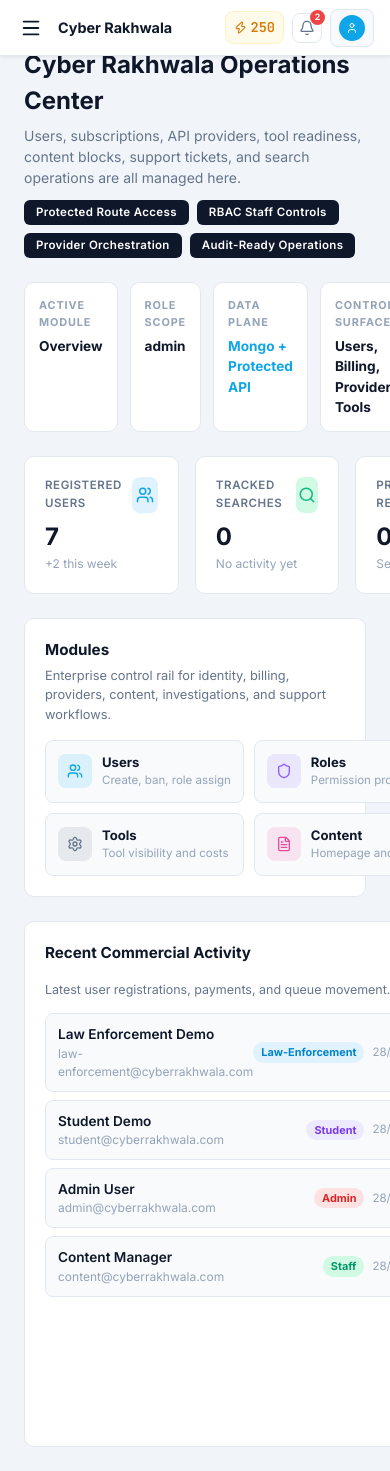
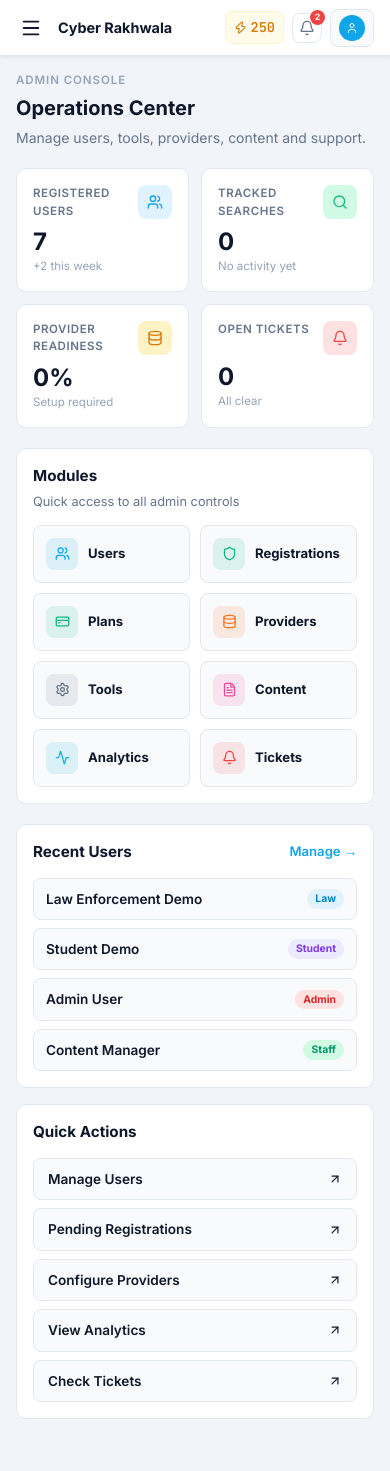
Before and after one commit to dipanshachauhan303-cmd/cyber-rakhwala-frontend, a React (Vite) app: page /admin/dashboard in a window 390 px wide. After the commit the page ends 1435 px from the top, so only its background shows below. Built offline with nearby package versions, Linux system fonts and the light colour scheme; sample sign-in values are in the browser's storage.

Commit message:
admin dashboard mobile responsive

```diff
--- a/src/pages/admin/Dashboard.jsx
+++ b/src/pages/admin/Dashboard.jsx
@@ -4,21 +4,21 @@ import Sidebar from '../../components/shared/Sidebar.jsx'
 import Topbar from '../../components/shared/Topbar.jsx'
 import {
   Users, Zap, Search, Shield, Activity,
-  TrendingUp, AlertTriangle, CheckCircle,
-  Clock, ArrowUpRight, Settings, Database,
-  CreditCard, Bell, FileText
+  AlertTriangle, CheckCircle, ArrowUpRight,
+  Settings, Database, CreditCard, Bell,
+  FileText, BarChart2
 } from 'lucide-react'
 
 const RECENT_USERS = [
-  { name: 'Law Enforcement Demo', email: 'law-enforcement@cyberrakhwala.com', role: 'law-enforcement', status: 'active', joined: '28/6/2026' },
-  { name: 'Student Demo', email: 'student@cyberrakhwala.com', role: 'student', status: 'active', joined: '28/6/2026' },
-  { name: 'Admin User', email: 'admin@cyberrakhwala.com', role: 'admin', status: 'active', joined: '28/6/2026' },
-  { name: 'Content Manager', email: 'content@cyberrakhwala.com', role: 'staff', status: 'active', joined: '28/6/2026' },
+  { name: 'Law Enforcement Demo', email: 'law@demo.com', role: 'law-enforcement', joined: '28/6/2026' },
+  { name: 'Student Demo', email: 'student@demo.com', role: 'student', joined: '28/6/2026' },
+  { name: 'Admin User', email: 'admin@demo.com', role: 'admin', joined: '28/6/2026' },
+  { name: 'Content Manager', email: 'content@demo.com', role: 'staff', joined: '28/6/2026' },
 ]
 
 const MODULES = [
   { icon: Users, label: 'Users', desc: 'Create, ban, role assign', path: '/admin/users', color: '#0ea5e9' },
-  { icon: Shield, label: 'Roles', desc: 'Permission profiles', path: '/admin/roles', color: '#8b5cf6' },
+  { icon: Shield, label: 'Registrations', desc: 'Approve/reject officers', path: '/admin/registrations', color: '#10b981' },
   { icon: CreditCard, label: 'Plans', desc: 'Credits & subscriptions', path: '/admin/plans', color: '#10b981' },
   { icon: Database, label: 'Providers', desc: 'External API connectors', path: '/admin/providers', color: '#f97316' },
   { icon: Settings, label: 'Tools', desc: 'Tool visibility and costs', path: '/admin/tools', color: '#64748b' },
@@ -37,6 +37,8 @@ const ROLE_COLORS = {
 export default function AdminDashboard() {
   const navigate = useNavigate()
   const [user, setUser] = useState({})
+  const [isMobile, setIsMobile] = useState(false)
+  const [mobileMenuOpen, setMobileMenuOpen] = useState(false)
 
   useEffect(() => {
     const stored = localStorage.getItem('cr_user')
@@ -44,60 +46,36 @@ export default function AdminDashboard() {
     const parsed = JSON.parse(stored)
     if (parsed.role !== 'admin') { navigate('/login'); return }
     setUser(parsed)
+    const fn = () => setIsMobile(window.innerWidth <= 768)
+    fn()
+    window.addEventListener('resize', fn)
+    return () => window.removeEventListener('resize', fn)
   }, [navigate])
 
   return (
     <div style={{ display: 'flex', minHeight: '100vh', background: '#f1f5f9' }}>
-      <Sidebar role="admin" />
+      <Sidebar role="admin" mobileOpen={mobileMenuOpen} onClose={() => setMobileMenuOpen(false)} />
 
-      <div style={{ flex: 1, display: 'flex', flexDirection: 'column', overflow: 'hidden' }}>
-        <Topbar user={{ ...user, credits: null }} />
+      <div style={{ flex: 1, display: 'flex', flexDirection: 'column', overflow: 'hidden', paddingTop: isMobile ? '56px' : '0' }}>
+        <Topbar user={user} onMenuClick={() => setMobileMenuOpen(true)} />
 
-        <main style={{ flex: 1, overflowY: 'auto', padding: '24px' }}>
+        <main style={{ flex: 1, overflowY: 'auto', padding: isMobile ? '16px' : '24px' }}>
 
           {/* Header */}
-          <div style={{ marginBottom: '24px' }}>
-            <p style={{ fontSize: '0.78rem', color: '#94a3b8', fontWeight: 600, textTransform: 'uppercase', letterSpacing: '0.08em', marginBottom: '4px' }}>
-              Hidden Admin Console
+          <div style={{ marginBottom: '20px' }}>
+            <p style={{ fontSize: '0.72rem', color: '#94a3b8', fontWeight: 600, textTransform: 'uppercase', letterSpacing: '0.08em', marginBottom: '4px' }}>
+              Admin Console
             </p>
-            <h1 style={{ fontSize: '1.5rem', fontWeight: 700, color: '#0f172a', marginBottom: '6px' }}>
-              Cyber Rakhwala Operations Center
+            <h1 style={{ fontSize: isMobile ? '1.25rem' : '1.5rem', fontWeight: 700, color: '#0f172a', marginBottom: '4px' }}>
+              Operations Center
             </h1>
-            <p style={{ color: '#64748b', fontSize: '0.875rem', maxWidth: '600px' }}>
-              Users, subscriptions, API providers, tool readiness, content blocks, support tickets, and search operations are all managed here.
+            <p style={{ color: '#64748b', fontSize: '0.875rem' }}>
+              Manage users, tools, providers, content and support.
             </p>
-
-            {/* Tags */}
-            <div style={{ display: 'flex', gap: '8px', marginTop: '12px', flexWrap: 'wrap' }}>
-              {['Protected Route Access', 'RBAC Staff Controls', 'Provider Orchestration', 'Audit-Ready Operations'].map((tag) => (
-                <span key={tag} style={{ background: '#0f172a', color: '#ffffff', fontSize: '0.72rem', fontWeight: 600, padding: '4px 12px', borderRadius: '6px', letterSpacing: '0.03em' }}>
-                  {tag}
-                </span>
-              ))}
-            </div>
-          </div>
-
-          {/* Meta info bar */}
-          <div style={{ display: 'grid', gridTemplateColumns: 'repeat(4, 1fr)', gap: '12px', marginBottom: '24px' }}>
-            {[
-              { label: 'Active Module', value: 'Overview', color: '#0f172a' },
-              { label: 'Role Scope', value: 'admin', color: '#0f172a' },
-              { label: 'Data Plane', value: 'Mongo + Protected API', color: '#0ea5e9' },
-              { label: 'Control Surface', value: 'Users, Billing, Providers, Tools', color: '#0f172a' },
-            ].map((item) => (
-              <div key={item.label} className="cr-card" style={{ padding: '14px' }}>
-                <p style={{ fontSize: '0.68rem', color: '#94a3b8', fontWeight: 700, textTransform: 'uppercase', letterSpacing: '0.08em', marginBottom: '6px' }}>
-                  {item.label}
-                </p>
-                <p style={{ fontSize: '0.85rem', fontWeight: 700, color: item.color }}>
-                  {item.value}
-                </p>
-              </div>
-            ))}
           </div>
 
           {/* KPI Stats */}
-          <div style={{ display: 'grid', gridTemplateColumns: 'repeat(4, 1fr)', gap: '16px', marginBottom: '24px' }}>
+          <div style={{ display: 'grid', gridTemplateColumns: isMobile ? '1fr 1fr' : 'repeat(4, 1fr)', gap: '12px', marginBottom: '20px' }}>
             {[
               { label: 'Registered Users', value: '7', icon: Users, color: '#0ea5e9', bg: '#e0f2fe', trend: '+2 this week' },
               { label: 'Tracked Searches', value: '0', icon: Search, color: '#10b981', bg: '#d1fae5', trend: 'No activity yet' },
@@ -106,28 +84,27 @@ export default function AdminDashboard() {
             ].map((stat) => {
               const Icon = stat.icon
               return (
-                <div key={stat.label} className="cr-card" style={{ padding: '20px' }}>
-                  <div style={{ display: 'flex', alignItems: 'flex-start', justifyContent: 'space-between', marginBottom: '12px' }}>
+                <div key={stat.label} className="cr-card" style={{ padding: '16px' }}>
+                  <div style={{ display: 'flex', alignItems: 'flex-start', justifyContent: 'space-between', marginBottom: '10px' }}>
                     <p style={{ fontSize: '0.72rem', color: '#64748b', fontWeight: 600, textTransform: 'uppercase', letterSpacing: '0.05em' }}>
                       {stat.label}
                     </p>
-                    <div style={{ width: '36px', height: '36px', background: stat.bg, borderRadius: '8px', display: 'flex', alignItems: 'center', justifyContent: 'center' }}>
-                      <Icon size={18} color={stat.color} />
+                    <div style={{ width: '34px', height: '34px', background: stat.bg, borderRadius: '8px', display: 'flex', alignItems: 'center', justifyContent: 'center', flexShrink: 0 }}>
+                      <Icon size={16} color={stat.color} />
                     </div>
                   </div>
-                  <p className="stat-number">{stat.value}</p>
-                  <p style={{ fontSize: '0.75rem', color: '#94a3b8', marginTop: '6px' }}>{stat.trend}</p>
+                  <p className="stat-number" style={{ fontSize: '1.75rem' }}>{stat.value}</p>
+                  <p style={{ fontSize: '0.72rem', color: '#94a3b8', marginTop: '4px' }}>{stat.trend}</p>
                 </div>
               )
             })}
           </div>
 
-          {/* Modules grid */}
-          <div className="cr-card" style={{ padding: '20px', marginBottom: '24px' }}>
+          {/* Modules */}
+          <div className="cr-card" style={{ padding: isMobile ? '16px' : '20px', marginBottom: '20px' }}>
             <h3 style={{ fontSize: '0.95rem', fontWeight: 700, color: '#0f172a', marginBottom: '4px' }}>Modules</h3>
-            <p style={{ fontSize: '0.8rem', color: '#64748b', marginBottom: '16px' }}>Enterprise control rail for identity, billing, providers, content, investigations, and support workflows.</p>
-
-            <div style={{ display: 'grid', gridTemplateColumns: 'repeat(4, 1fr)', gap: '10px' }}>
+            <p style={{ fontSize: '0.8rem', color: '#64748b', marginBottom: '14px' }}>Quick access to all admin controls</p>
+            <div style={{ display: 'grid', gridTemplateColumns: isMobile ? '1fr 1fr' : 'repeat(4, 1fr)', gap: '10px' }}>
               {MODULES.map((mod) => {
                 const Icon = mod.icon
                 return (
@@ -135,27 +112,21 @@ export default function AdminDashboard() {
                     key={mod.label}
                     onClick={() => navigate(mod.path)}
                     style={{
-                      display: 'flex',
-                      alignItems: 'center',
-                      gap: '10px',
-                      padding: '12px',
-                      background: '#f8fafc',
-                      border: '1px solid #e2e8f0',
-                      borderRadius: '8px',
-                      cursor: 'pointer',
-                      textAlign: 'left',
+                      display: 'flex', alignItems: 'center', gap: '10px',
+                      padding: '12px', background: '#f8fafc',
+                      border: '1px solid #e2e8f0', borderRadius: '8px',
+                      cursor: 'pointer', textAlign: 'left', width: '100%',
                       transition: 'all 0.15s ease',
-                      width: '100%',
                     }}
                     onMouseEnter={e => { e.currentTarget.style.borderColor = '#cbd5e1'; e.currentTarget.style.background = '#ffffff' }}
                     onMouseLeave={e => { e.currentTarget.style.borderColor = '#e2e8f0'; e.currentTarget.style.background = '#f8fafc' }}
                   >
-                    <div style={{ width: '34px', height: '34px', background: mod.color + '20', borderRadius: '8px', display: 'flex', alignItems: 'center', justifyContent: 'center', flexShrink: 0 }}>
-                      <Icon size={16} color={mod.color} />
+                    <div style={{ width: '32px', height: '32px', background: mod.color + '20', borderRadius: '8px', display: 'flex', alignItems: 'center', justifyContent: 'center', flexShrink: 0 }}>
+                      <Icon size={15} color={mod.color} />
                     </div>
                     <div style={{ minWidth: 0 }}>
                       <p style={{ fontSize: '0.82rem', fontWeight: 700, color: '#0f172a' }}>{mod.label}</p>
-                      <p style={{ fontSize: '0.72rem', color: '#94a3b8', whiteSpace: 'nowrap', overflow: 'hidden', textOverflow: 'ellipsis' }}>{mod.desc}</p>
+                      {!isMobile && <p style={{ fontSize: '0.72rem', color: '#94a3b8', overflow: 'hidden', textOverflow: 'ellipsis', whiteSpace: 'nowrap' }}>{mod.desc}</p>}
                     </div>
                   </button>
                 )
@@ -164,82 +135,54 @@ export default function AdminDashboard() {
           </div>
 
           {/* Bottom grid */}
-          <div style={{ display: 'grid', gridTemplateColumns: '1fr 1fr', gap: '20px' }}>
+          <div style={{ display: 'grid', gridTemplateColumns: isMobile ? '1fr' : '1fr 1fr', gap: '16px' }}>
 
             {/* Recent users */}
-            <div className="cr-card" style={{ padding: '20px' }}>
-              <h3 style={{ fontSize: '0.95rem', fontWeight: 700, color: '#0f172a', marginBottom: '16px' }}>Recent Commercial Activity</h3>
-              <p style={{ fontSize: '0.78rem', color: '#64748b', marginBottom: '14px' }}>Latest user registrations, payments, and queue movement.</p>
-
+            <div className="cr-card" style={{ padding: isMobile ? '16px' : '20px' }}>
+              <div style={{ display: 'flex', alignItems: 'center', justifyContent: 'space-between', marginBottom: '14px' }}>
+                <h3 style={{ fontSize: '0.95rem', fontWeight: 700, color: '#0f172a' }}>Recent Users</h3>
+                <button onClick={() => navigate('/admin/users')} style={{ fontSize: '0.82rem', color: '#0ea5e9', fontWeight: 600, background: 'none', border: 'none', cursor: 'pointer' }}>
+                  Manage →
+                </button>
+              </div>
               <div style={{ display: 'flex', flexDirection: 'column', gap: '8px' }}>
                 {RECENT_USERS.map((u) => {
                   const rc = ROLE_COLORS[u.role] || ROLE_COLORS.staff
                   return (
-                    <div
-                      key={u.email}
-                      style={{ display: 'flex', alignItems: 'center', justifyContent: 'space-between', padding: '10px 12px', background: '#f8fafc', borderRadius: '8px', border: '1px solid #e2e8f0' }}
-                    >
-                      <div>
+                    <div key={u.email} style={{ display: 'flex', alignItems: 'center', justifyContent: 'space-between', padding: '10px 12px', background: '#f8fafc', borderRadius: '8px', border: '1px solid #e2e8f0' }}>
+                      <div style={{ minWidth: 0 }}>
                         <p style={{ fontSize: '0.85rem', fontWeight: 600, color: '#0f172a' }}>{u.name}</p>
-                        <p style={{ fontSize: '0.75rem', color: '#94a3b8' }}>{u.email}</p>
+                        {!isMobile && <p style={{ fontSize: '0.72rem', color: '#94a3b8' }}>{u.email}</p>}
                       </div>
-                      <div style={{ display: 'flex', alignItems: 'center', gap: '8px' }}>
-                        <span style={{ background: rc.bg, color: rc.color, fontSize: '0.68rem', fontWeight: 700, padding: '2px 8px', borderRadius: '20px', textTransform: 'capitalize', whiteSpace: 'nowrap' }}>
-                          {u.role}
+                      <span style={{ background: rc.bg, color: rc.color, fontSize: '0.65rem', fontWeight: 700, padding: '2px 8px', borderRadius: '20px', textTransform: 'capitalize', whiteSpace: 'nowrap', marginLeft: '8px' }}>
+                        {u.role === 'law-enforcement' ? 'Law' : u.role}
                       </span>
-                        <span style={{ fontSize: '0.72rem', color: '#94a3b8' }}>{u.joined}</span>
-                      </div>
                     </div>
                   )
                 })}
               </div>
             </div>
 
-            {/* Support + Runtime health */}
-            <div style={{ display: 'flex', flexDirection: 'column', gap: '16px' }}>
-              <div className="cr-card" style={{ padding: '20px' }}>
-                <h3 style={{ fontSize: '0.95rem', fontWeight: 700, color: '#0f172a', marginBottom: '4px' }}>Support + Runtime Health</h3>
-                <p style={{ fontSize: '0.78rem', color: '#64748b', marginBottom: '14px' }}>Ticket queue and current configuration counts.</p>
-                <div style={{ display: 'grid', gridTemplateColumns: '1fr 1fr', gap: '10px' }}>
-                  {[
-                    { label: 'Settings Records', value: '0' },
-                    { label: 'Feature Toggles', value: '0' },
-                  ].map((item) => (
-                    <div key={item.label} style={{ background: '#f8fafc', borderRadius: '8px', padding: '14px', border: '1px solid #e2e8f0' }}>
-                      <p style={{ fontSize: '0.72rem', color: '#94a3b8', fontWeight: 600, textTransform: 'uppercase', letterSpacing: '0.05em', marginBottom: '6px' }}>
-                        {item.label}
-                      </p>
-                      <p className="stat-number" style={{ fontSize: '1.5rem' }}>{item.value}</p>
-                    </div>
-                  ))}
-                </div>
-              </div>
-
-              <div className="cr-card" style={{ padding: '20px' }}>
+            {/* Quick Actions */}
+            <div className="cr-card" style={{ padding: isMobile ? '16px' : '20px' }}>
               <h3 style={{ fontSize: '0.95rem', fontWeight: 700, color: '#0f172a', marginBottom: '14px' }}>Quick Actions</h3>
               <div style={{ display: 'flex', flexDirection: 'column', gap: '8px' }}>
                 {[
                   { label: 'Manage Users', path: '/admin/users', color: '#0ea5e9' },
+                  { label: 'Pending Registrations', path: '/admin/registrations', color: '#10b981' },
                   { label: 'Configure Providers', path: '/admin/providers', color: '#f97316' },
-                    { label: 'View Analytics', path: '/admin/analytics', color: '#10b981' },
+                  { label: 'View Analytics', path: '/admin/analytics', color: '#8b5cf6' },
                   { label: 'Check Tickets', path: '/admin/tickets', color: '#ef4444' },
                 ].map((action) => (
                   <button
                     key={action.label}
                     onClick={() => navigate(action.path)}
                     style={{
-                        display: 'flex',
-                        alignItems: 'center',
-                        justifyContent: 'space-between',
-                        padding: '10px 14px',
-                        background: '#f8fafc',
-                        border: '1px solid #e2e8f0',
-                        borderRadius: '8px',
-                        cursor: 'pointer',
-                        width: '100%',
-                        fontSize: '0.85rem',
-                        fontWeight: 600,
-                        color: '#0f172a',
+                      display: 'flex', alignItems: 'center', justifyContent: 'space-between',
+                      padding: '10px 14px', background: '#f8fafc',
+                      border: '1px solid #e2e8f0', borderRadius: '8px',
+                      cursor: 'pointer', width: '100%',
+                      fontSize: '0.85rem', fontWeight: 600, color: '#0f172a',
                       transition: 'all 0.15s ease',
                     }}
                     onMouseEnter={e => { e.currentTarget.style.borderColor = action.color; e.currentTarget.style.color = action.color }}
@@ -252,7 +195,6 @@ export default function AdminDashboard() {
               </div>
             </div>
           </div>
-          </div>
         </main>
       </div>
     </div>
```
Lines whose indentation alone changed are shown as unchanged.
